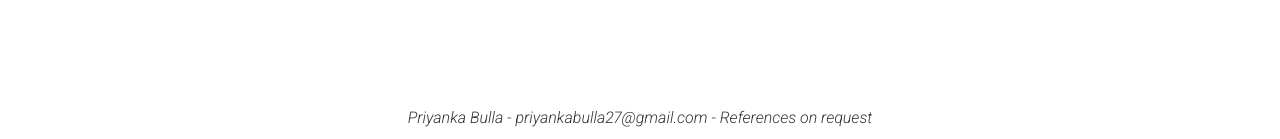
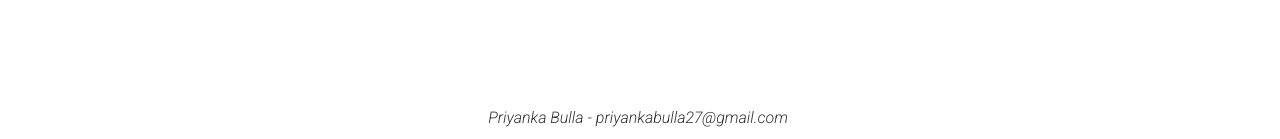
Before and after one commit to PBulla1/Pbulla1.github.io, a Jekyll site: the page built from index.md, in a window 1280 px wide. Shown: the part 1489-1628 px from the top of the page. Built offline with Jekyll 4.4.1, drawn with Linux system fonts in a browser that asks for light colours; nearby versions of some CDN libraries.

Commit message:
Update footer.html

```diff
--- a/_includes/footer.html
+++ b/_includes/footer.html
@@ -3,7 +3,7 @@
     {{ site.name | escape }} -
     <a href="mailto:{{ site.email }}" target="_blank">{{ site.email | escape }}</a>
     {%- if site.footer_show_references -%}
-      &nbsp;- References on request
+      &nbsp;
     {%- endif -%}
   </p>
 </div>
```
